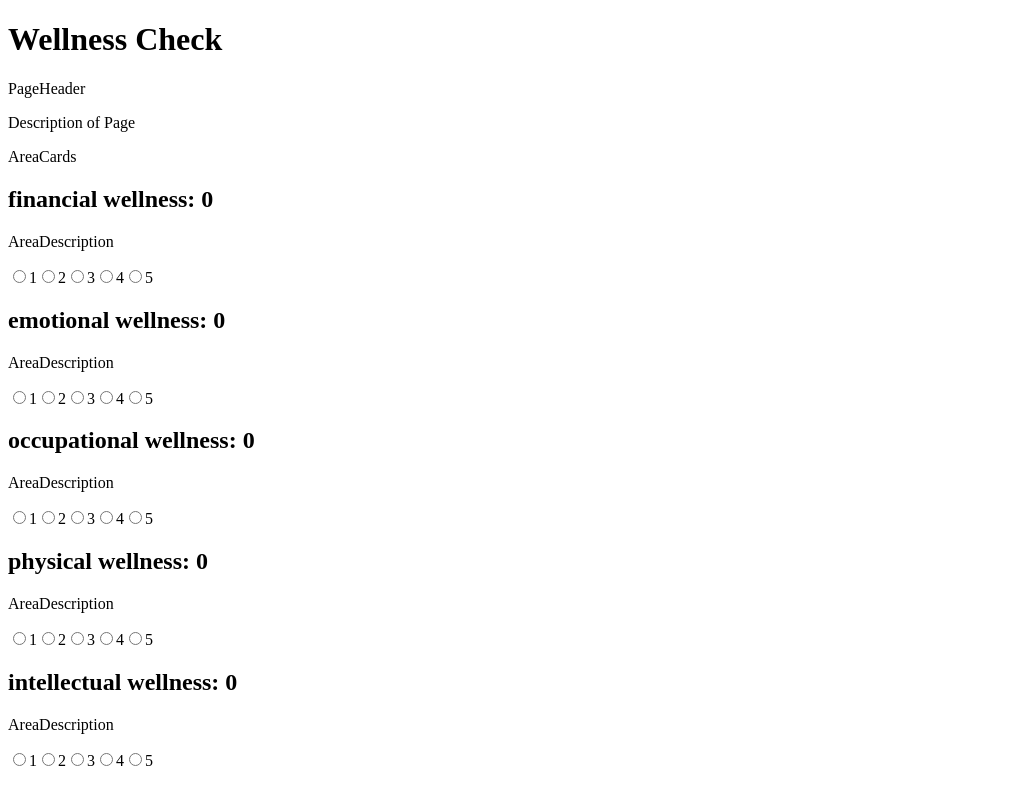
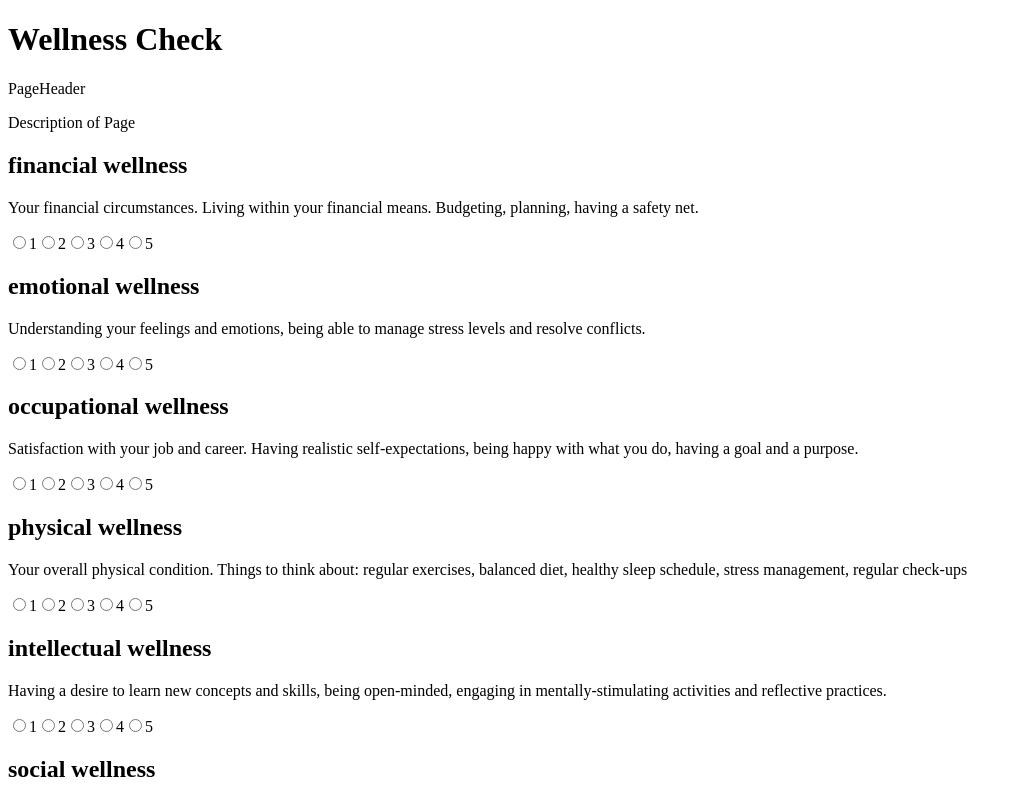
Before and after one commit to IraShy/wellness-check, a React (Vite) app: page / in a window 1280 px wide. Shown: the top 793 px of the page, without its empty margins (0-1022 px from the left). Built offline with nearby package versions, Linux system fonts and the light colour scheme.

Commit message:
feat: abstract AssessmentCard into a reusable component

```diff
--- /dev/null
+++ b/src/components/AssessmentCard.tsx
@@ -0,0 +1,44 @@
+import { MAX_SCORE, MIN_SCORE, AREA_DESCRIPTIONS } from "../constants";
+import type { AssessmentCardProps, Score } from "../types";
+
+function AssessmentCard({
+  area,
+  currentScore,
+  onSelectScore,
+}: AssessmentCardProps) {
+  return (
+    <>
+      <article className="assessment-card" key={area + "-card"}>
+        <h2>{area} wellness</h2>
+        <p>{AREA_DESCRIPTIONS[area]}</p>
+        <section className="options-buttons">
+          {Array.from({ length: MAX_SCORE }, (_, i) => i + MIN_SCORE).map(
+            (score) => (
+              <span key={`${area}-${score}-option`}>
+                <input
+                  type="radio"
+                  name={area}
+                  value={score}
+                  id={`${area}-${score}`}
+                  checked={score === currentScore}
+                  onChange={(e) => {
+                    const score = Number(e.target.value) as Score;
+                    onSelectScore(area, score);
+                  }}
+                />
+                <label
+                  htmlFor={`${area}-${score}`}
+                  className={score === currentScore ? "selected" : ""}
+                >
+                  {score}
+                </label>
+              </span>
+            )
+          )}
+        </section>
+      </article>
+    </>
+  );
+}
+
+export default AssessmentCard;
--- a/src/pages/AssessmentPage.tsx
+++ b/src/pages/AssessmentPage.tsx
@@ -1,8 +1,9 @@
 import { useState } from "react";
-import type { AreaResults } from "../types";
-import { WELLNESS_AREAS, MIN_SCORE, MAX_SCORE } from "../constants";
+import type { AreaResults, Score, WellnessArea } from "../types";
+import { WELLNESS_AREAS } from "../constants";
 import PageDescription from "../components/PageDescription";
 import PageHeader from "../components/PageHeader";
+import AssessmentCard from "../components/AssessmentCard";
 
 function AssessmentPage() {
   const [results, setResults] = useState<AreaResults>({
@@ -16,9 +17,7 @@ function AssessmentPage() {
     environmental: 0,
   });
 
-  const handleChange = (event: React.ChangeEvent<HTMLInputElement>) => {
-    const area = event.target.name as keyof AreaResults;
-    const score = Number(event.target.value);
+  const handleChange = (area: WellnessArea, score: Score) => {
     setResults((prevResults) => ({
       ...prevResults,
       [area]: score,
@@ -41,37 +40,13 @@ function AssessmentPage() {
       </section>
       <form onSubmit={handleSubmit}>
         <section className="area-cards">
-          <p>AreaCards</p>
-          {/* TODO: abstract into a separate AssessmentCard component */}
           {WELLNESS_AREAS.map((area) => (
-            <article className="assessment-card" key={area + "-card"}>
-              <h2 key={area}>
-                {area} wellness: {results[area]}
-              </h2>
-              {/* TODO: update the description */}
-              <p>AreaDescription</p>
-              <section className="options-buttons">
-                {Array.from({ length: MAX_SCORE }, (_, i) => i + MIN_SCORE).map(
-                  (i) => (
-                    <span key={`${area}-${i}-option`}>
-                      <input
-                        type="radio"
-                        name={area}
-                        value={i}
-                        id={`${area}-${i}`}
-                        onChange={handleChange}
-                      />
-                      <label
-                        htmlFor={`${area}-${i}`}
-                        className={["background", `${area}`].join(" ")}
-                      >
-                        {i}
-                      </label>
-                    </span>
-                  )
-                )}
-              </section>
-            </article>
+            <AssessmentCard
+              key={area}
+              area={area}
+              currentScore={results[area]}
+              onSelectScore={handleChange}
+            />
           ))}
         </section>
         <button type="submit">Submit</button>
--- a/src/types.ts
+++ b/src/types.ts
@@ -4,7 +4,7 @@ export type WellnessArea = (typeof WELLNESS_AREAS)[number];
 
 export type Score = 0 | 1 | 2 | 3 | 4 | 5;
 
-export type AreaResults = { [key in WellnessArea]?: number };
+export type AreaResults = { [key in WellnessArea]: Score };
 
 export interface PageHeaderProps {
   title: string;
@@ -16,7 +16,7 @@ export interface PageDescriptionProps {
 
 export interface AssessmentCardProps {
   area: WellnessArea;
-  score: Score;
+  currentScore: Score;
   onSelectScore: (area: WellnessArea, score: Score) => void;
 }
 
```
